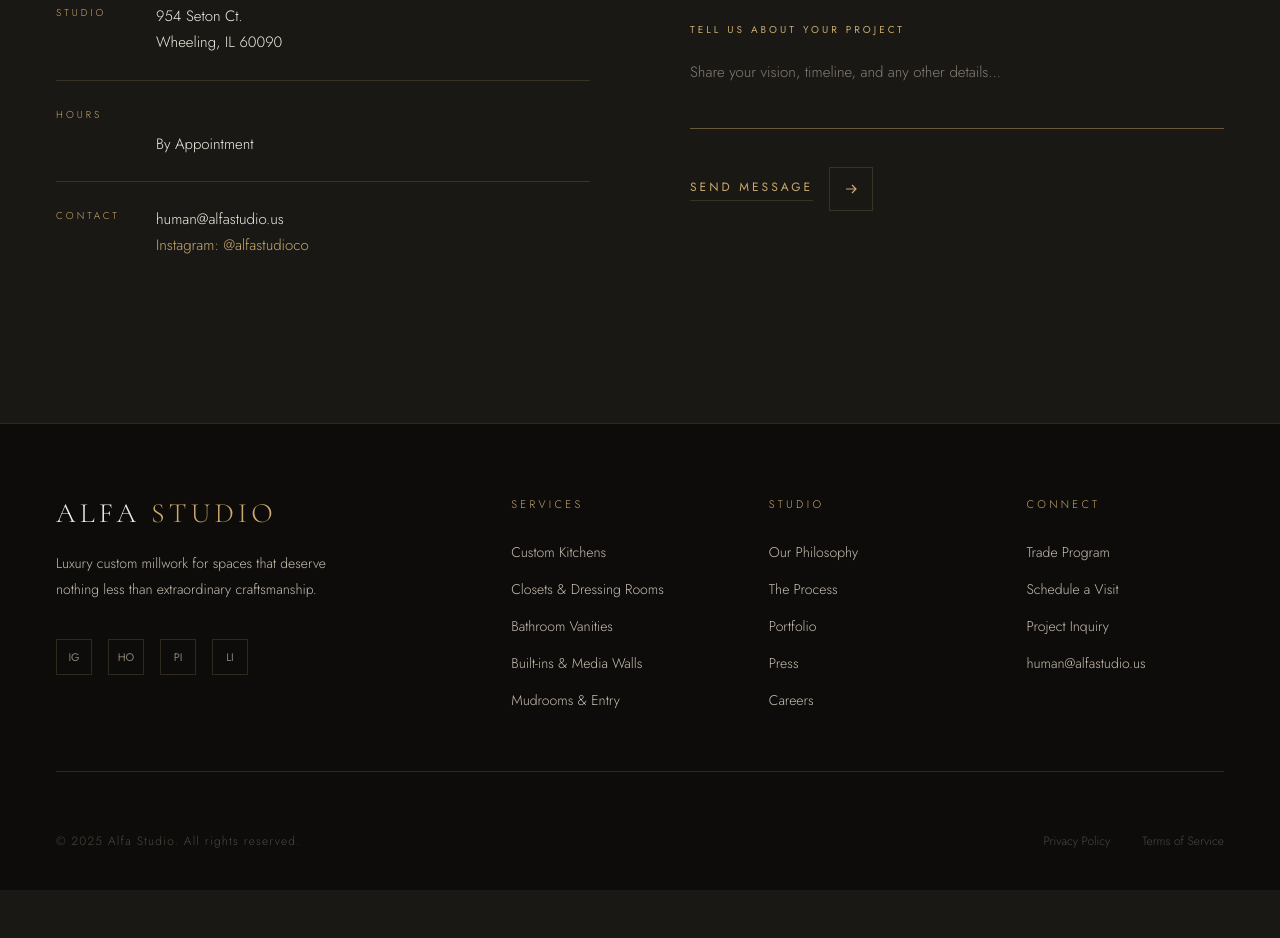
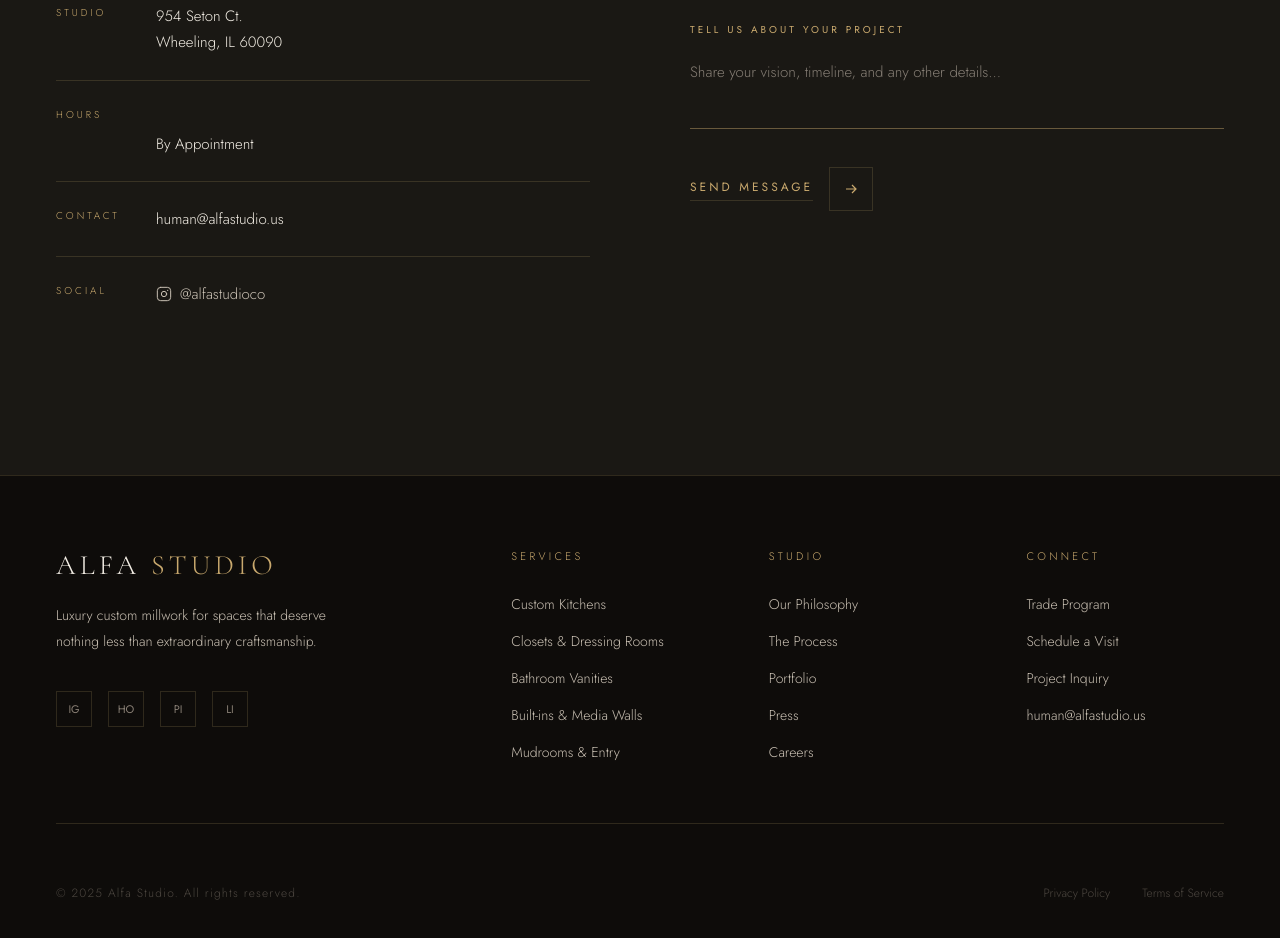
Before and after one commit to alfastudioco/alfawhite, a plain HTML site: page index.html in a window 1280 px wide. Shown: the part 7265-8203 px from the top of the page. Before the commit the page ends 8155 px from the top, so only its background shows below. Drawn offline with nearby package versions, Linux system fonts and the light colour scheme.

Commit message:
Update index.html

```diff
--- a/index.html
+++ b/index.html
@@ -652,7 +652,8 @@
     <div class="contact-details reveal reveal-delay-3">
       <div class="contact-detail"><span class="detail-label">Studio</span><span class="detail-value">954 Seton Ct.<br>Wheeling, IL 60090</span></div>
       <div class="contact-detail"><span class="detail-label">Hours</span><span class="detail-value"><br>By Appointment</span></div>
-      <div class="contact-detail"><span class="detail-label">Contact</span><span class="detail-value"><a id="contactEmail" href="#"><span class="__cf_email__" data-cfemail="59312c3438371938353f382a2d2c3d3036772c2a">[email&#160;protected]</span></a><br><a href="https://www.instagram.com/alfastudioco" target="_blank" rel="noopener noreferrer" style="color:var(--gold);text-decoration:none;">Instagram: @alfastudioco</a></span></div>
+      <div class="contact-detail"><span class="detail-label">Contact</span><span class="detail-value"><a id="contactEmail" href="#"><span class="__cf_email__" data-cfemail="59312c3438371938353f382a2d2c3d3036772c2a">[email&#160;protected]</span></a></span></div>
+      <div class="contact-detail"><span class="detail-label">Social</span><span class="detail-value"><a href="https://www.instagram.com/alfastudioco" target="_blank" rel="noopener noreferrer" style="display:inline-flex;align-items:center;gap:8px;color:var(--text-body);text-decoration:none;transition:color .3s;" onmouseover="this.style.color='var(--gold)'" onmouseout="this.style.color='var(--text-body)'"><svg xmlns="http://www.w3.org/2000/svg" width="16" height="16" viewBox="0 0 24 24" fill="none" stroke="currentColor" stroke-width="1.5" stroke-linecap="round" stroke-linejoin="round"><rect x="2" y="2" width="20" height="20" rx="5" ry="5"/><circle cx="12" cy="12" r="4"/><circle cx="17.5" cy="6.5" r="1" fill="currentColor" stroke="none"/></svg>@alfastudioco</a></span></div>
     </div>
   </div>
   <div class="contact-form reveal reveal-delay-2">
```
